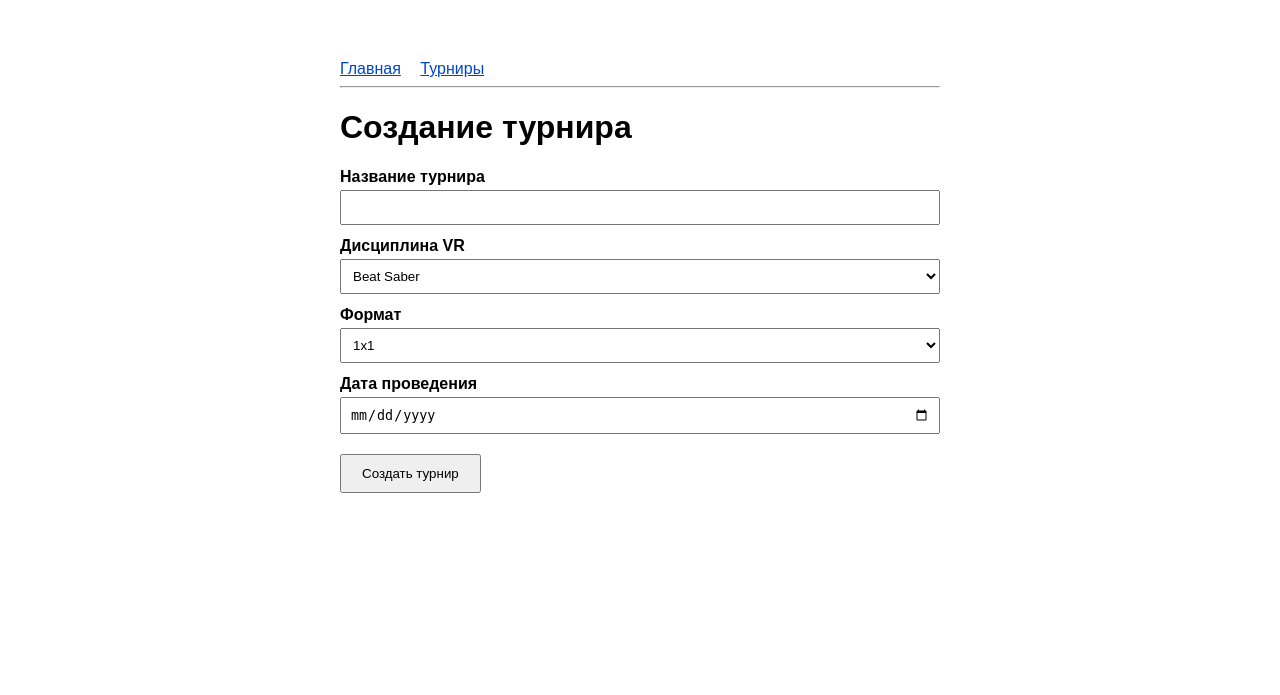
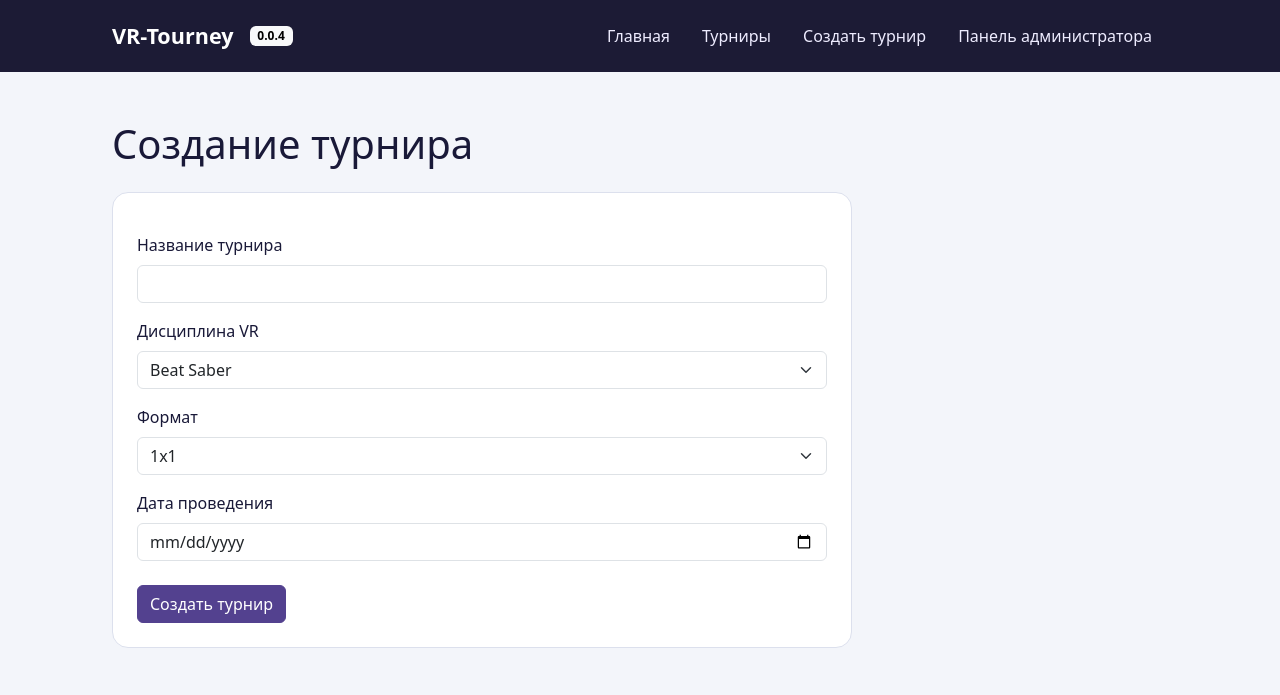
Before and after one commit to anteriorm/mispisit-lab1, a Spring Boot app: page /tournaments/new in a window 1280 px wide. Shown: the top 695 px of the page. Run offline with Spring Boot 4, Linux system fonts and the light colour scheme; some libraries are stand-ins or nearby versions.

Commit message:
ЛР4: интерфейс управления турнирами VR-Tourney 0.0.4

```diff
--- a/docker-compose.yml
+++ b/docker-compose.yml
@@ -2,7 +2,7 @@ name: mispisit-klyanchenkov
 
 services:
   app:
-    image: ghcr.io/anteriorm/mispisit-lab1:0.0.3
+    image: ghcr.io/anteriorm/mispisit-lab1:0.0.4
     ports:
       - "8080:8080"
     environment:
--- /dev/null
+++ b/src/main/resources/static/css/site.css
@@ -0,0 +1,19 @@
+body { background: #f3f5fa; color: #191938; }
+.container { max-width: 1080px; }
+.site-header { background: #1c1b35; }
+.brand { color: white; font-size: 1.35rem; font-weight: 800; text-decoration: none; }
+.site-header .nav-link { color: #eeecff; }
+.site-header .nav-link:hover, .site-header .nav-link:focus-visible { background: #38345b; border-radius: .5rem; }
+.hero { background: linear-gradient(120deg, #1c1b35, #514486); color: white; border-radius: 1rem; }
+.panel { background: white; border: 1px solid #dce0ed; border-radius: 1rem; overflow-wrap: anywhere; }
+.panel > .table { min-width: 630px; }
+.narrow { max-width: 740px; }
+.empty-state { border-style: dashed; }
+.btn-primary {
+    --bs-btn-bg: #53418f;
+    --bs-btn-border-color: #53418f;
+    --bs-btn-hover-bg: #40316f;
+    --bs-btn-hover-border-color: #40316f;
+    --bs-btn-active-bg: #40316f;
+    --bs-btn-active-border-color: #40316f;
+}
--- /dev/null
+++ b/src/main/resources/templates/layout.html
@@ -0,0 +1,25 @@
+<!doctype html>
+<html lang="ru" xmlns:th="http://www.thymeleaf.org" th:fragment="page(title, content)">
+<head>
+    <meta charset="UTF-8">
+    <meta name="viewport" content="width=device-width, initial-scale=1">
+    <title th:text="${title} + ' — VR-Tourney'">VR-Tourney</title>
+    <link rel="stylesheet" th:href="@{/webjars/bootstrap/5.3.3/css/bootstrap.min.css}">
+    <link rel="stylesheet" th:href="@{/css/site.css}">
+</head>
+<body>
+<header class="site-header">
+    <nav class="container d-flex flex-wrap align-items-center gap-3 py-3" aria-label="Основная навигация">
+        <a class="brand" th:href="@{/}">VR-Tourney</a>
+        <span class="badge text-bg-light">0.0.4</span>
+        <div class="nav ms-md-auto">
+            <a class="nav-link" th:href="@{/}">Главная</a>
+            <a class="nav-link" th:href="@{/tournaments}">Турниры</a>
+            <a class="nav-link" th:href="@{/tournaments/new}">Создать турнир</a>
+            <a class="nav-link" th:href="@{/tournaments/admin-panel}">Панель администратора</a>
+        </div>
+    </nav>
+</header>
+<main class="container py-5" th:insert="${content}"></main>
+</body>
+</html>
--- a/src/main/resources/templates/tournaments/form.html
+++ b/src/main/resources/templates/tournaments/form.html
@@ -1,51 +1,31 @@
-<!DOCTYPE html>
-<html lang="ru" xmlns:th="http://www.thymeleaf.org">
-<head>
-    <meta charset="UTF-8">
-    <title>Новый турнир — VR-Tourney</title>
-    <style>
-        body { font-family: Arial, sans-serif; max-width: 600px;
-               margin: 40px auto; padding: 20px; color: #000; }
-        nav a { margin-right: 15px; color: #0044cc; }
-        label { display: block; margin-top: 12px; font-weight: bold; }
-        input, select { width: 100%; padding: 8px; margin-top: 4px;
-                        box-sizing: border-box; }
-        button { margin-top: 20px; padding: 10px 20px; cursor: pointer; }
-    </style>
-</head>
-<body>
-<nav>
-    <a th:href="@{/}">Главная</a>
-    <a th:href="@{/tournaments}">Турниры</a>
-</nav>
-<hr>
+<!doctype html>
+<html lang="ru" xmlns:th="http://www.thymeleaf.org" th:replace="~{layout :: page('Создание турнира', ~{::section})}">
+<section class="narrow">
+    <h1 class="mb-4">Создание турнира</h1>
+    <div class="alert alert-danger" role="alert" th:if="${error}" th:text="${error}"></div>
+    <form class="panel p-4" th:action="@{/tournaments/new}" th:object="${tournament}" method="post">
+        <label class="form-label mt-3" for="title">Название турнира</label>
+        <input class="form-control" type="text" th:field="*{title}" required maxlength="80">
 
-<h1>Создание турнира</h1>
-
-<p th:if="${error}" th:text="${error}" role="alert" style="color: #900"></p>
-<form th:action="@{/tournaments/new}" th:object="${tournament}" method="post">
-    <label>Название турнира</label>
-    <input type="text" th:field="*{title}" required maxlength="80">
-
-    <label>Дисциплина VR</label>
-    <select th:field="*{discipline}">
+        <label class="form-label mt-3" for="discipline">Дисциплина VR</label>
+        <select class="form-select" th:field="*{discipline}">
             <option value="Beat Saber">Beat Saber</option>
             <option value="Eleven">Eleven Table Tennis</option>
             <option value="Creed">Creed</option>
             <option value="Pistol Whip">Pistol Whip</option>
         </select>
 
-    <label>Формат</label>
-    <select th:field="*{format}">
+        <label class="form-label mt-3" for="format">Формат</label>
+        <select class="form-select" th:field="*{format}">
             <option value="1x1">1x1</option>
             <option value="2x2">2x2</option>
             <option value="Группы + плей-офф">Группы + плей-офф</option>
         </select>
 
-    <label>Дата проведения</label>
-    <input type="date" th:field="*{date}" required>
+        <label class="form-label mt-3" for="date">Дата проведения</label>
+        <input class="form-control" type="date" th:field="*{date}" required>
 
-    <button type="submit">Создать турнир</button>
+        <button class="btn btn-primary mt-4" type="submit">Создать турнир</button>
     </form>
-</body>
+</section>
 </html>
```
Also changed, not shown: pom.xml (+6 -1 lines), src/main/java/ru/vrtourney/controller/HomeController.java (+2 -11 lines), src/main/resources/templates/error/access-denied.html (+6 -30 lines), src/main/resources/templates/index.html (+10 -33 lines), src/main/resources/templates/tournaments/list.html (+16 -32 lines), src/main/resources/templates/tournaments/view.html (+12 -40 lines), README.md, 1 other file. Lines whose indentation alone changed are shown as unchanged.
